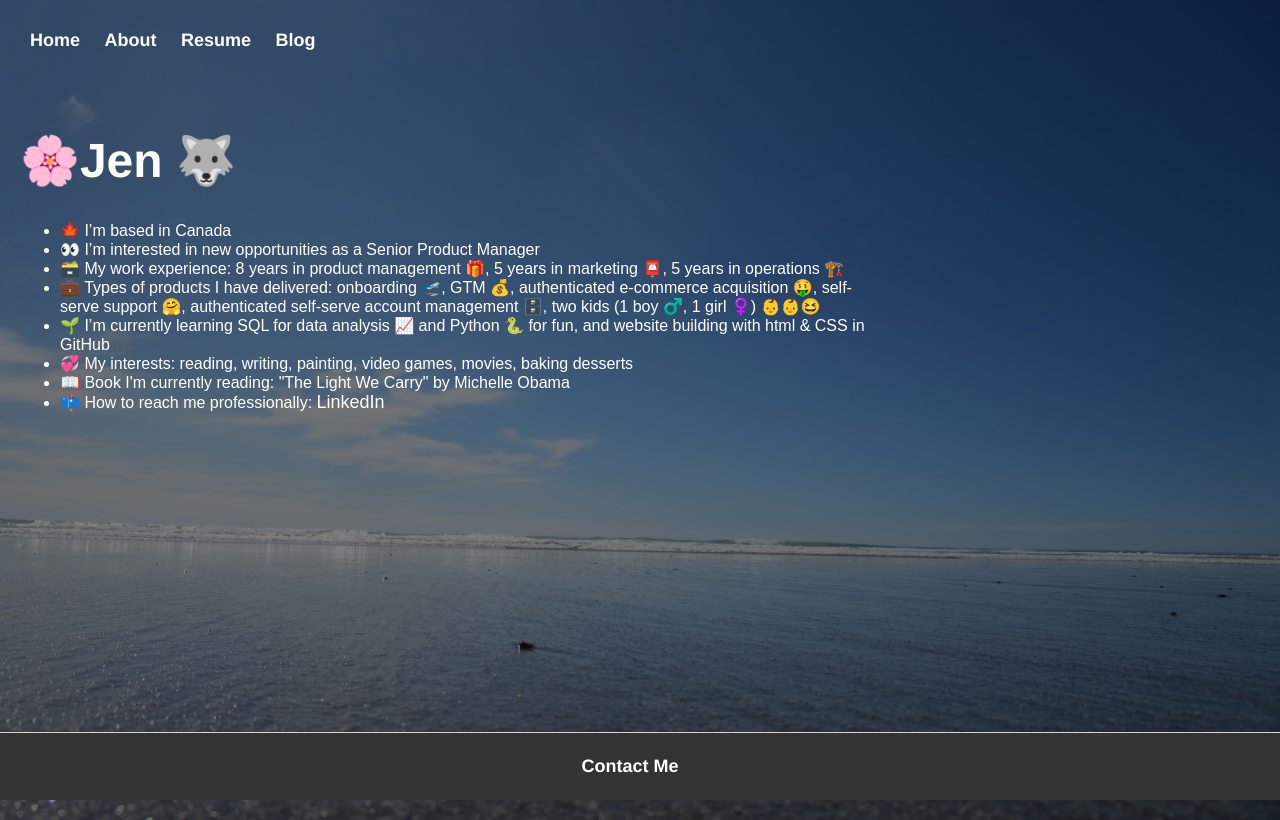
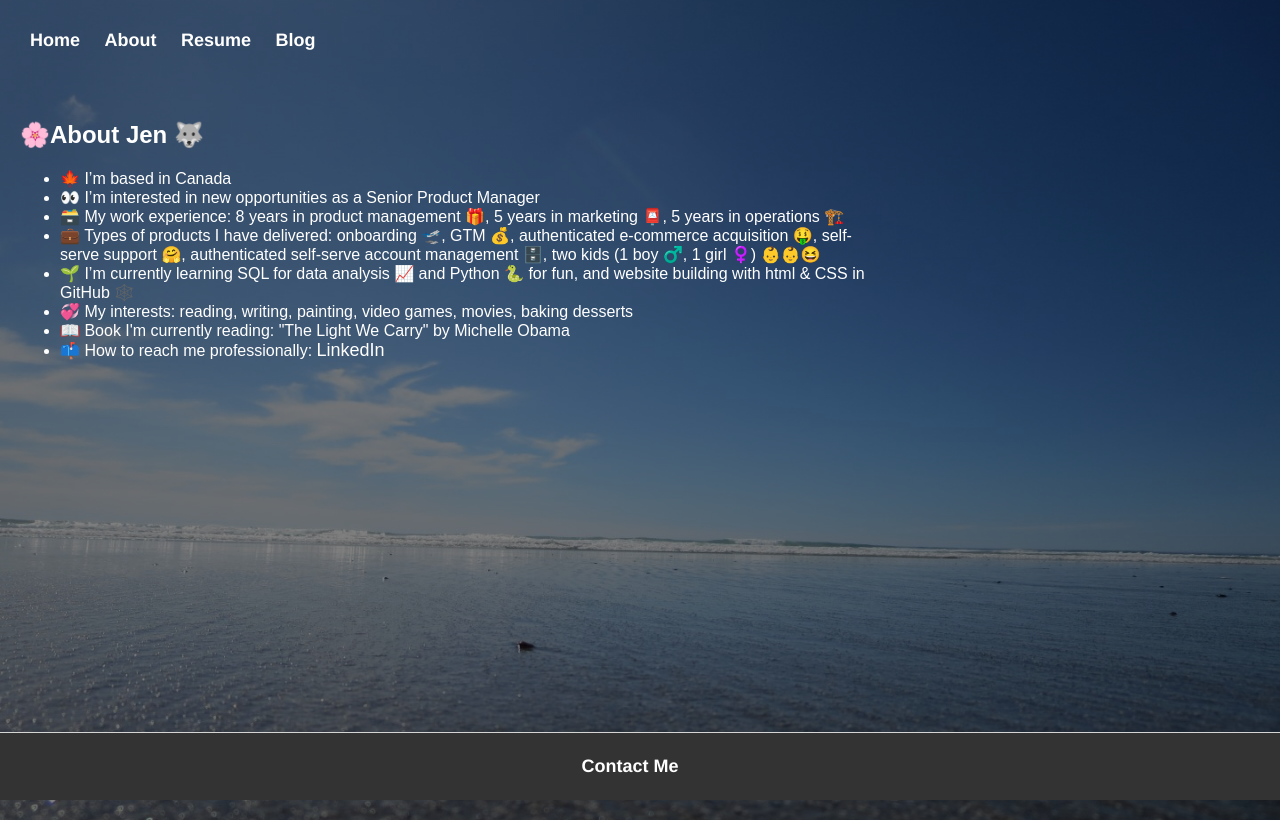
Before and after one commit to jen-yin/jen-yin, a plain HTML site: page about.html in a window 1280 px wide. Drawn offline with Linux system fonts and the light colour scheme.

Commit message:
Update about.html

```diff
--- a/about.html
+++ b/about.html
@@ -76,7 +76,7 @@ a:visited {
   </nav>
   <div class="container">
     <div class="blurb">
-      <h1>🌸Jen</a> 🐺</h1>
+      <h2>🌸About Jen</a> 🐺</h2>
       <ul>
    <li>🍁 I’m based in Canada</li>
    <li>👀 I’m interested in new opportunities as a Senior Product Manager</li>
```
